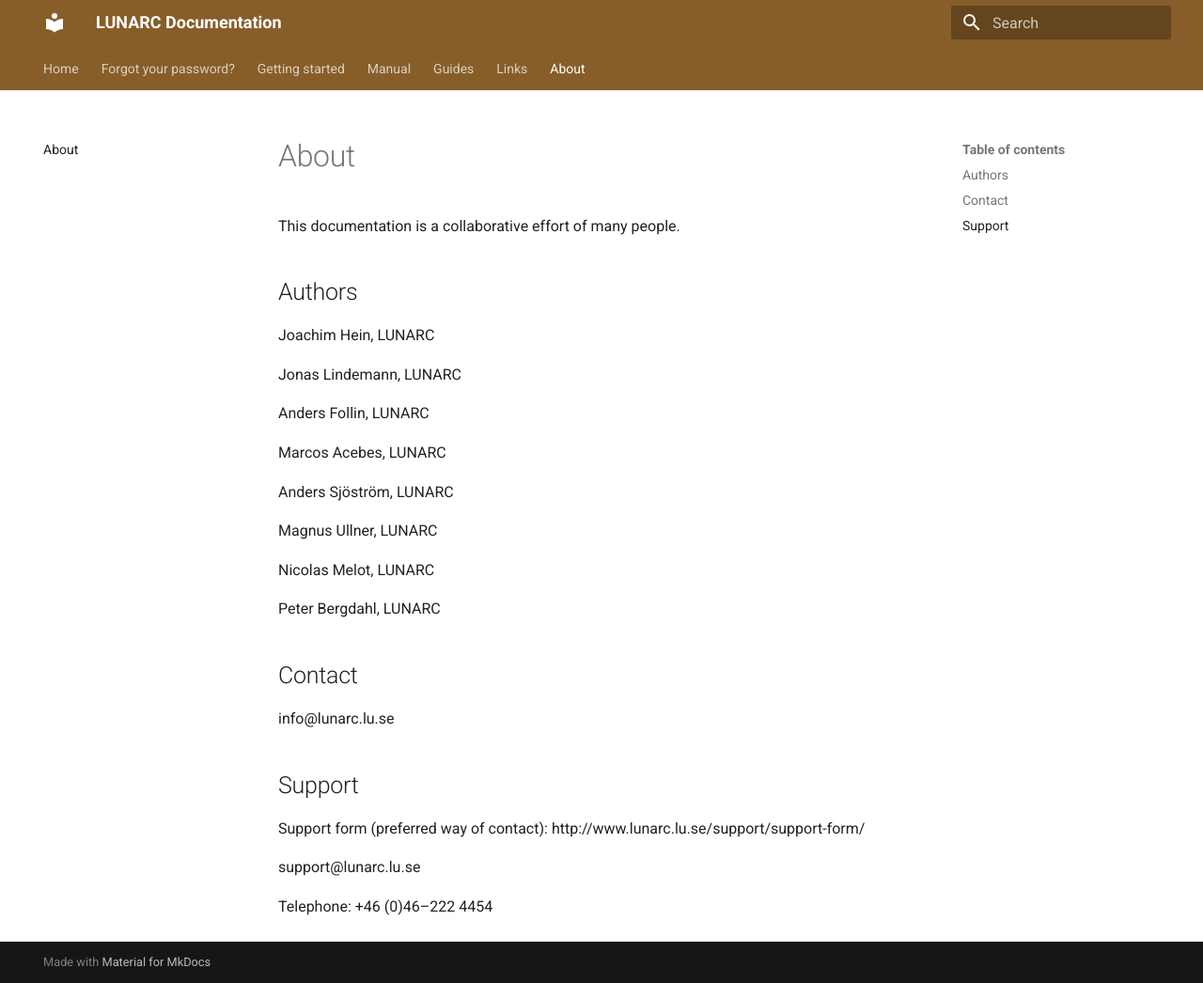
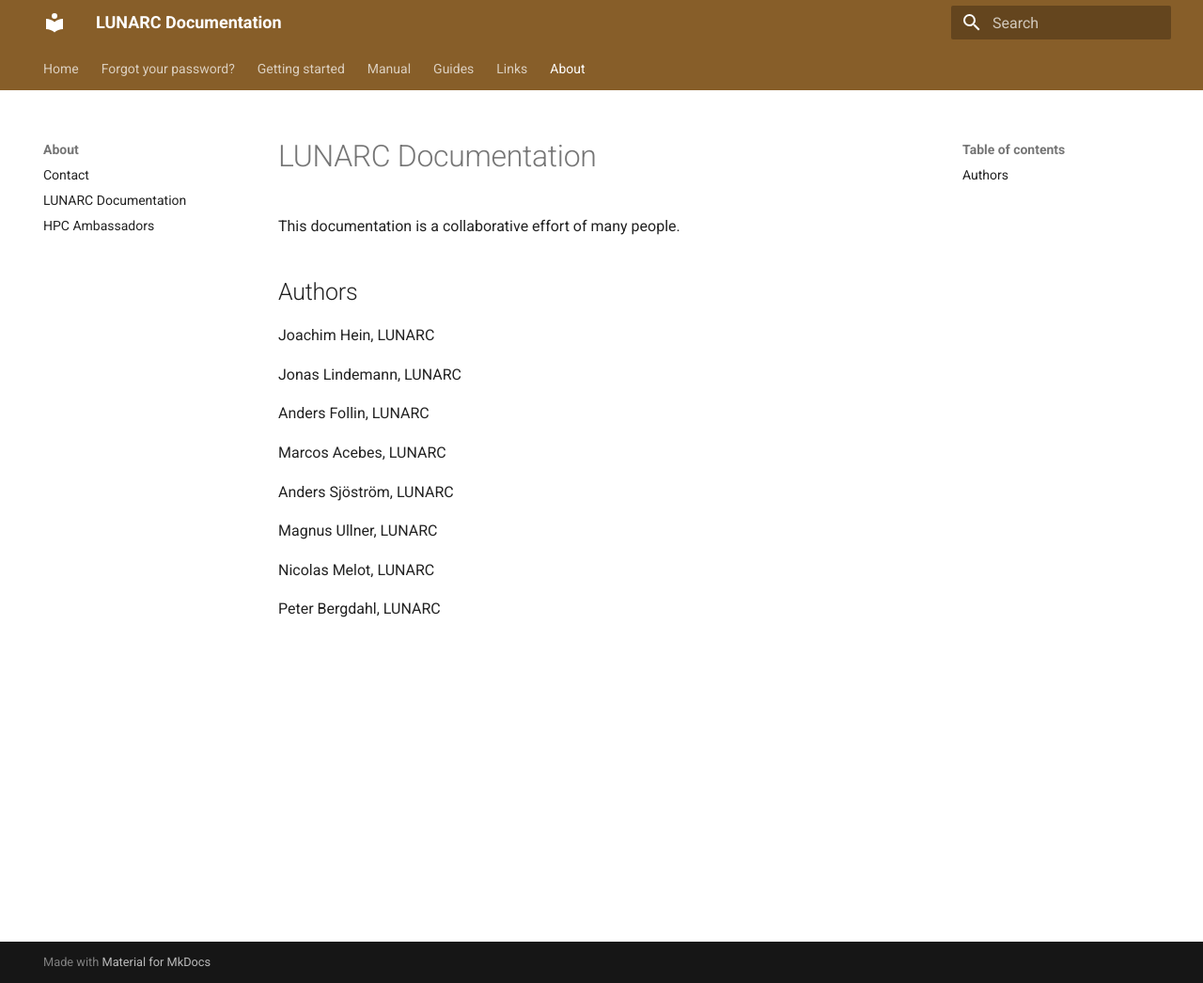
Before and after one commit to lunarc/lunarc_docs, an MkDocs documentation site: the page built from docs/about/about_documentation.md, in a window 1280 px wide and 1046 px high. Shown: the whole window at 94% size. Built offline with MkDocs 1.6.1 and Material for MkDocs 9.7.7, drawn with Linux system fonts in a browser that asks for light colours; comment, search, counter and statistics services are not loaded.

Commit message:
Contact and ambassador info
* Added Ambassador page
* Updated About sections
* Separated Contact info and Documentation author info
* Updated YML and start page links to reflect these changes

```diff
--- a/docs/about/about.md
+++ b/docs/about/about_documentation.md
@@ -1,4 +1,4 @@
-# About
+# LUNARC Documentation
 
 This documentation is a collaborative effort of many people.
 
@@ -19,15 +19,3 @@
 Nicolas Melot, LUNARC
 
 Peter Bergdahl, LUNARC
-
-## Contact
-
-<info@lunarc.lu.se>
-
-## Support
-
-Support form (preferred way of contact): <http://www.lunarc.lu.se/support/support-form/>
-
-<support@lunarc.lu.se>
-
-Telephone: +46 (0)46–222 4454
--- a/mkdocs.yml
+++ b/mkdocs.yml
@@ -67,7 +67,11 @@
   - Web resources: links/links_web.md
   - Video resources: links/links_video.md
   - Social media: links/links_social.md
-- About: about/about.md
+- About:
+  - Contact: about/contact.md
+  - LUNARC Documentation: about/about_documentation.md
+  - HPC Ambassadors: about/ambassadors.md
+
 theme:
   name: material
   palette:
```
Also changed, not shown: docs/about/ambassadors.md (added, +11 -0 lines), docs/about/contact.md (added, +11 -0 lines), docs/index.md (+3 -5 lines).
